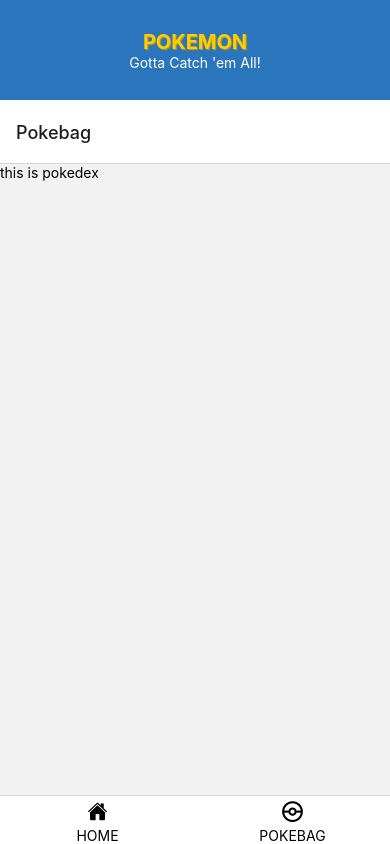
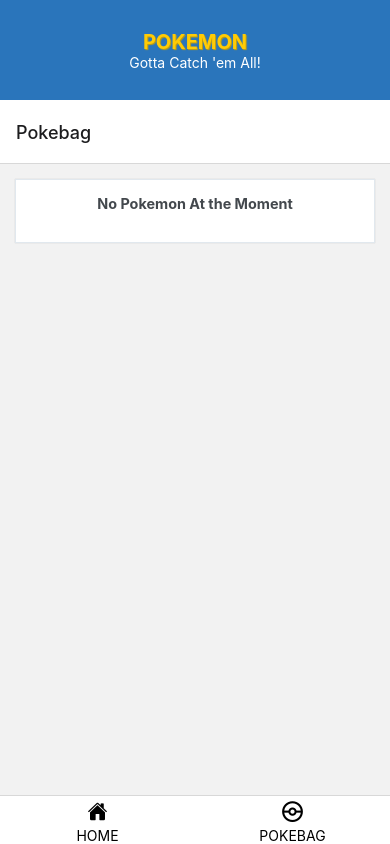
Before and after one commit to khalidibwal/pokemon, a React Native app: screen /poke in a window 390 px wide. Built offline with nearby package versions, Linux system fonts and the light colour scheme; no server answers.

Commit message:
Last Change on Pokemon

```diff
--- a/component/Details/PokeDex.js
+++ b/component/Details/PokeDex.js
@@ -1,10 +1,15 @@
 import React from "react";
 import {View, Text} from 'react-native'
+import { Card, Button } from '@rneui/themed';
 
 export default function PokeDex(){
     return(
         <View>
-            <Text>this is pokedex</Text>
+            <Card>
+                <Card.Title>
+                    No Pokemon At the Moment
+                </Card.Title>
+            </Card>
         </View>
     )
 }
--- a/component/Routes/Route.js
+++ b/component/Routes/Route.js
@@ -26,7 +26,7 @@ function Home() {
         tabBarLabel:() => {
           return (<Text>HOME</Text>)
         },
-        title:'Home'
+        headerShown:false
       }}/>
       <Tab.Screen name="poke" component={PokeDex}
       options={{
```
